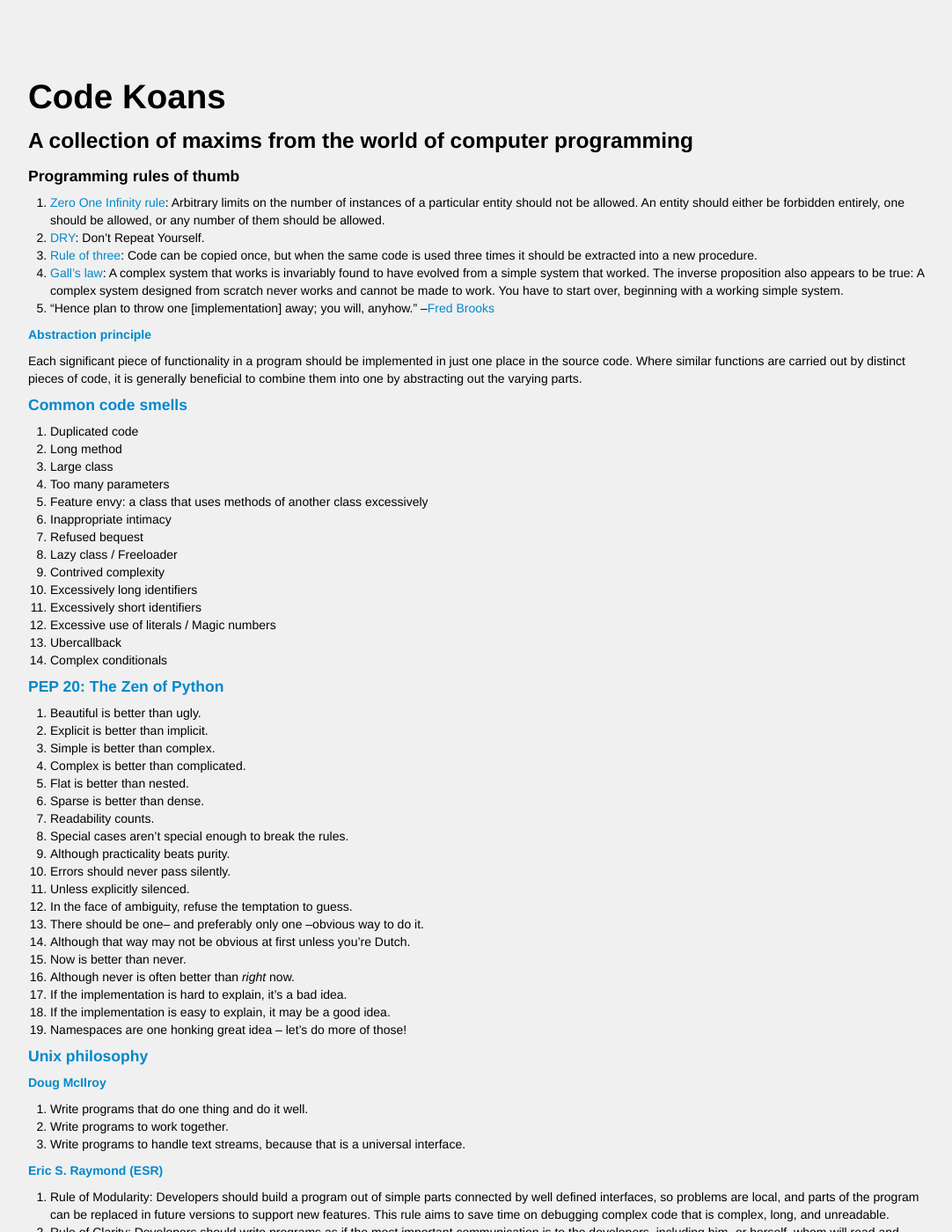
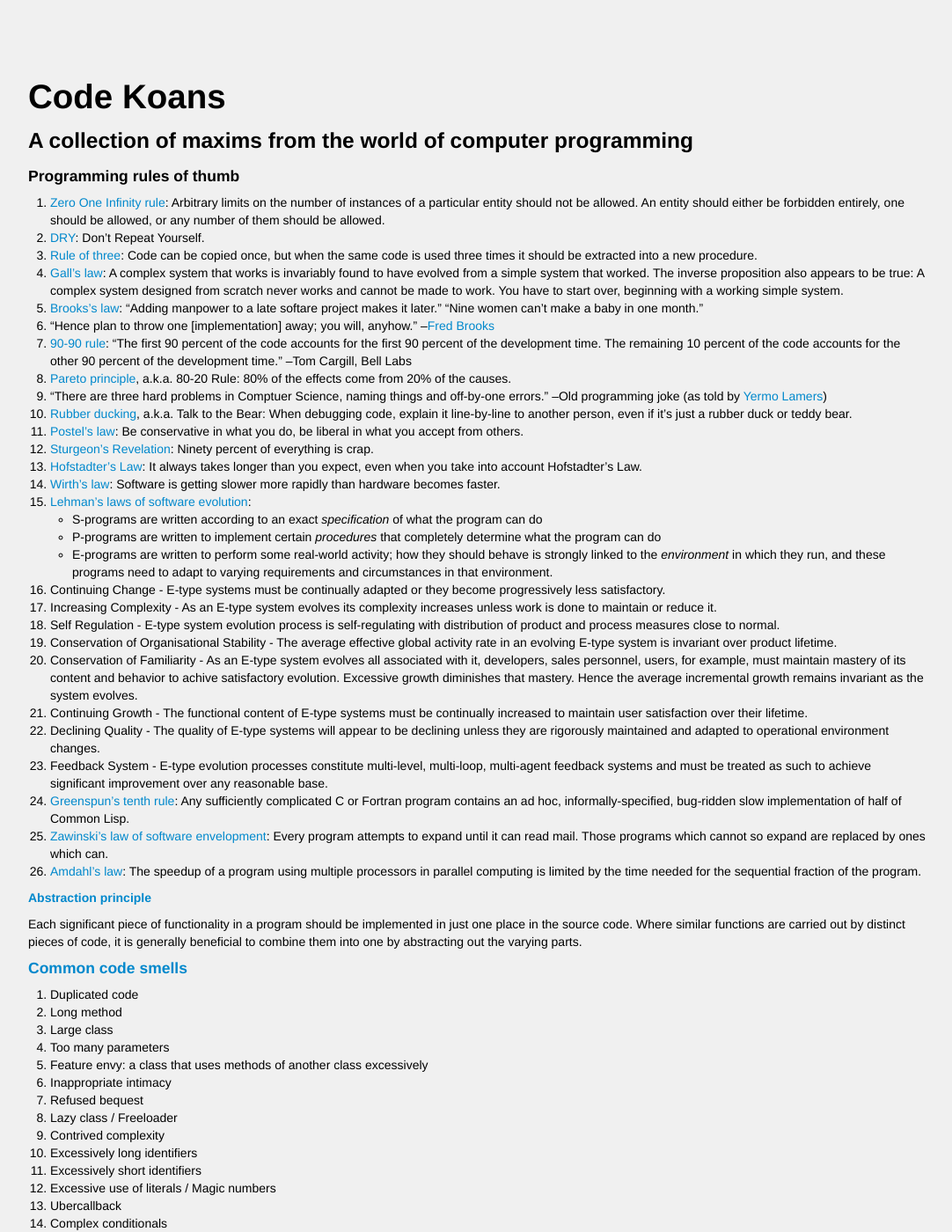
Before and after one commit to Sitwon/code-koans, a Jekyll site: the page built from index.html, in a window 1280 px wide and 1400 px high. Shown: the whole window at 88% size, without its empty margins (96-1178 px from the left). Built offline with Jekyll 4.4.1, drawn with Linux system fonts in a browser that asks for light colours.

Commit message:
Adding in suggestions from Daeken, grey_wolf, and Yermo

```diff
--- a/index.html
+++ b/index.html
@@ -10,7 +10,31 @@ title: Code Koans
 1. [DRY](http://en.wikipedia.org/wiki/Don%27t_repeat_yourself): Don't Repeat Yourself.
 1. [Rule of three](http://en.wikipedia.org/wiki/Rule_of_three_%28computer_programming%29): Code can be copied once, but when the same code is used three times it should be extracted into a new procedure.
 1. [Gall's law](http://en.wikipedia.org/wiki/Gall%27s_law): A complex system that works is invariably found to have evolved from a simple system that worked. The inverse proposition also appears to be true: A complex system designed from scratch never works and cannot be made to work. You have to start over, beginning with a working simple system.
+1. [Brooks's law](http://en.wikipedia.org/wiki/Brook%27s_law): "Adding manpower to a late softare project makes it later." "Nine women can't make a baby in one month."
 1. "Hence plan to throw one \[implementation\] away; you will, anyhow." --[Fred Brooks](http://en.wikipedia.org/wiki/The_Mythical_Man-Month)
+1. [90-90 rule](http://en.wikipedia.org/wiki/Ninety-ninety_rule): "The first 90 percent of the code accounts for the first 90 percent of the development time. The remaining 10 percent of the code accounts for the other 90 percent of the development time." --Tom Cargill, Bell Labs
+1. [Pareto principle](http://en.wikipedia.org/wiki/Pareto_principle), a.k.a. 80-20 Rule: 80% of the effects come from 20% of the causes.
+1. "There are three hard problems in Comptuer Science, naming things and off-by-one errors." --Old programming joke (as told by [Yermo Lamers](http://a-software-guy.com/))
+1. [Rubber ducking](http://en.wikipedia.org/wiki/Rubber_duck_debugging), a.k.a. Talk to the Bear: When debugging code, explain it line-by-line to another person, even if it's just a rubber duck or teddy bear.
+1. [Postel's law](http://en.wikipedia.org/wiki/Robustness_principle): Be conservative in what you do, be liberal in what you accept from others.
+1. [Sturgeon's Revelation](http://en.wikipedia.org/wiki/Sturgeon%27s_Law): Ninety percent of everything is crap.
+1. [Hofstadter's Law](http://en.wikipedia.org/wiki/Hofstadter%27s_law): It always takes longer than you expect, even when you take into account Hofstadter's Law.
+1. [Wirth's law](http://en.wikipedia.org/wiki/Wirth%27s_law): Software is getting slower more rapidly than hardware becomes faster.
+1. [Lehman's laws of software evolution](http://en.wikipedia.org/wiki/Lehman%27s_laws_of_software_evolution):
+  * S-programs are written according to an exact _specification_ of what the program can do
+  * P-programs are written to implement certain _procedures_ that completely determine what the program can do
+  * E-programs are written to perform some real-world activity; how they should behave is strongly linked to the _environment_ in which they run, and these programs need to adapt to varying requirements and circumstances in that environment.
+  1. Continuing Change - E-type systems must be continually adapted or they become progressively less satisfactory.
+  1. Increasing Complexity - As an E-type system evolves its complexity increases unless work is done to maintain or reduce it.
+  1. Self Regulation - E-type system evolution process is self-regulating with distribution of product and process measures close to normal.
+  1. Conservation of Organisational Stability - The average effective global activity rate in an evolving E-type system is invariant over product lifetime.
+  1. Conservation of Familiarity - As an E-type system evolves all associated with it, developers, sales personnel, users, for example, must maintain mastery of its content and behavior to achive satisfactory evolution. Excessive growth diminishes that mastery. Hence the average incremental growth remains invariant as the system evolves.
+  1. Continuing Growth - The functional content of E-type systems must be continually increased to maintain user satisfaction over their lifetime.
+  1. Declining Quality - The quality of E-type systems will appear to be declining unless they are rigorously maintained and adapted to operational environment changes.
+  1. Feedback System - E-type evolution processes constitute multi-level, multi-loop, multi-agent feedback systems and must be treated as such to achieve significant improvement over any reasonable base.
+1. [Greenspun's tenth rule](http://en.wikipedia.org/wiki/Greenspun%27s_tenth_rule): Any sufficiently complicated C or Fortran program contains an ad hoc, informally-specified, bug-ridden slow implementation of half of Common Lisp.
+1. [Zawinski's law of software envelopment](http://en.wikipedia.org/wiki/Jamie_Zawinski#Zawinski.27s_law_of_software_envelopment): Every program attempts to expand until it can read mail. Those programs which cannot so expand are replaced by ones which can.
+1. [Amdahl's law](http://en.wikipedia.org/wiki/Amdahl's_law): The speedup of a program using multiple processors in parallel computing is limited by the time needed for the sequential fraction of the program.
 
 ##### [Abstraction principle](http://en.wikipedia.org/wiki/Abstraction_principle_%28computer_programming%29)
 Each significant piece of functionality in a program should be implemented in just one place in the source code. Where similar functions are carried out by distinct pieces of code, it is generally beneficial to combine them into one by abstracting out the varying parts.
```
